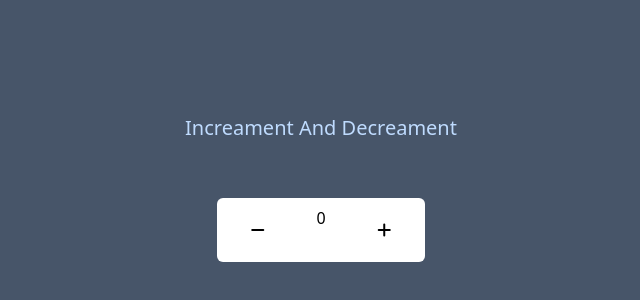
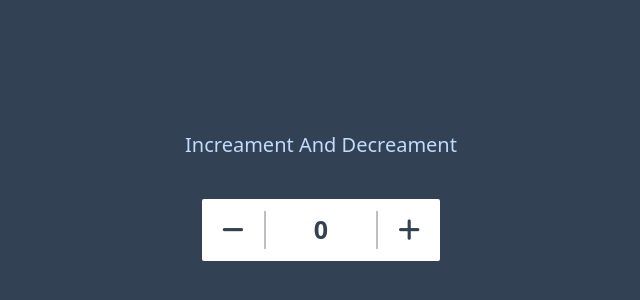
Before and after one commit to Shougotmollik/JavaScript_mini_Projects, a website built with Vite: page Counter App/index.html in a window 1280 px wide. Shown: the part 204-504 px from the top of the page, without its empty margins (319-959 px from the left). Built offline with nearby package versions, Linux system fonts and the light colour scheme.

Commit message:
complete ui

```diff
--- a/Counter App/index.html
+++ b/Counter App/index.html
@@ -6,18 +6,30 @@
     <title>Counter App</title>
     <link rel="stylesheet" href="main.css" />
   </head>
-  <body class="bg-slate-600">
+  <body>
+    <!-- wrapper -->
     <div>
       <div
-        class="w-[100vw] h-[100vh] flex flex-col justify-center items-center gap-10"
+        class="w-[100vw] h-[100vh] flex flex-col justify-center items-center gap-10 bg-slate-700"
       >
         <div class="text-blue-200 text-xl">Increament And Decreament</div>
-        <div class="bg-white flex h-16 w-52 p-2 justify-around rounded-md m-4">
-          <button>
+        <div
+          class="bg-white flex text-[25px] text-[#344151] rounded-sm gap-12 p-3 px-5"
+        >
+          <!-- negative Button -->
+          <button
+            onclick="decrement()"
+            class="border-r-2 border-[#bfbfbf] pr-5"
+          >
             <i class="fa-solid fa-minus border-r-4-zinc-700"></i>
           </button>
-          <div>0</div>
-          <button>
+          <!-- value -->
+          <div id="counter" class="font-bold">0</div>
+          <!-- positive button -->
+          <button
+            onclick="increment()"
+            class="border-l-2 border-[#bfbfbf] pl-5"
+          >
             <i class="fa-solid fa-plus"></i>
           </button>
         </div>
@@ -28,5 +40,6 @@
       src="https://kit.fontawesome.com/3914c500ec.js"
       crossorigin="anonymous"
     ></script>
+    <script src="index.js"></script>
   </body>
 </html>
```
